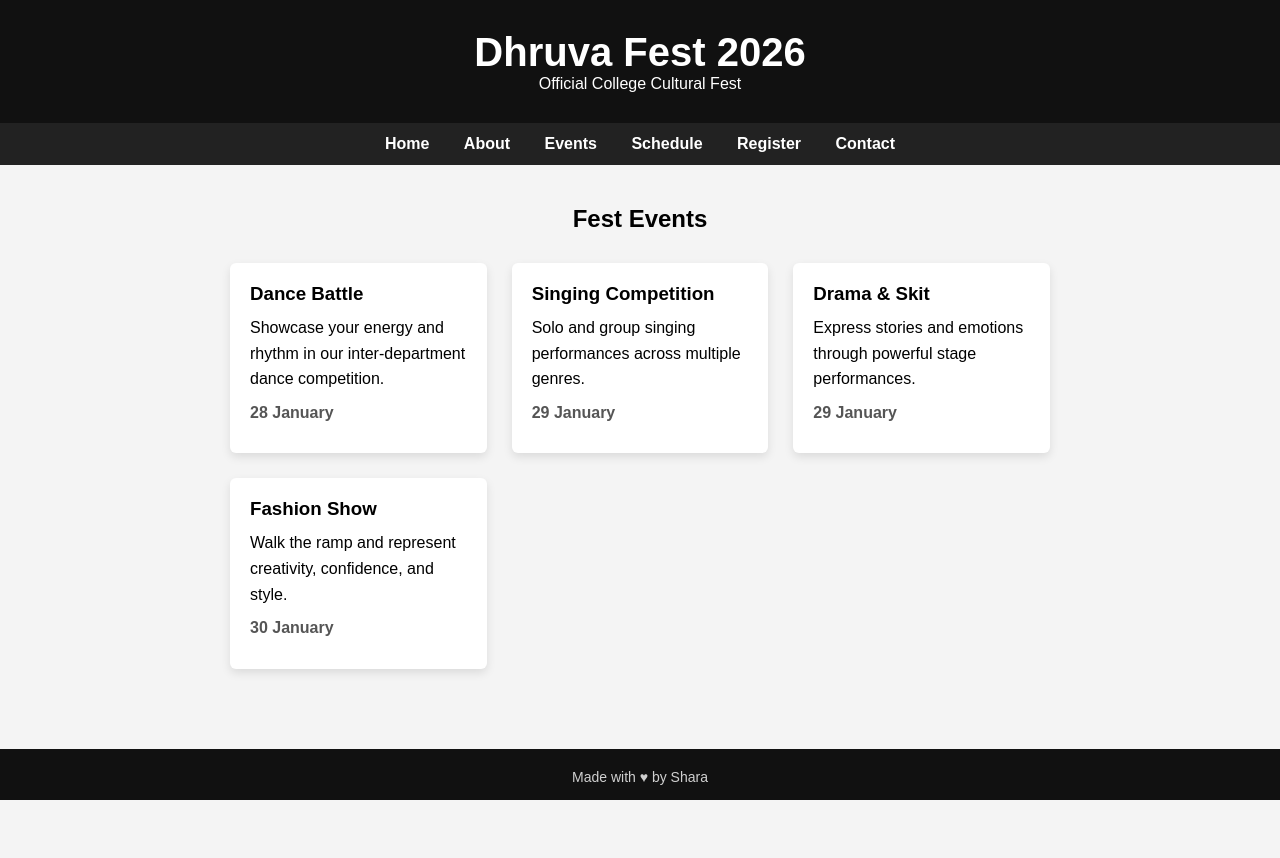
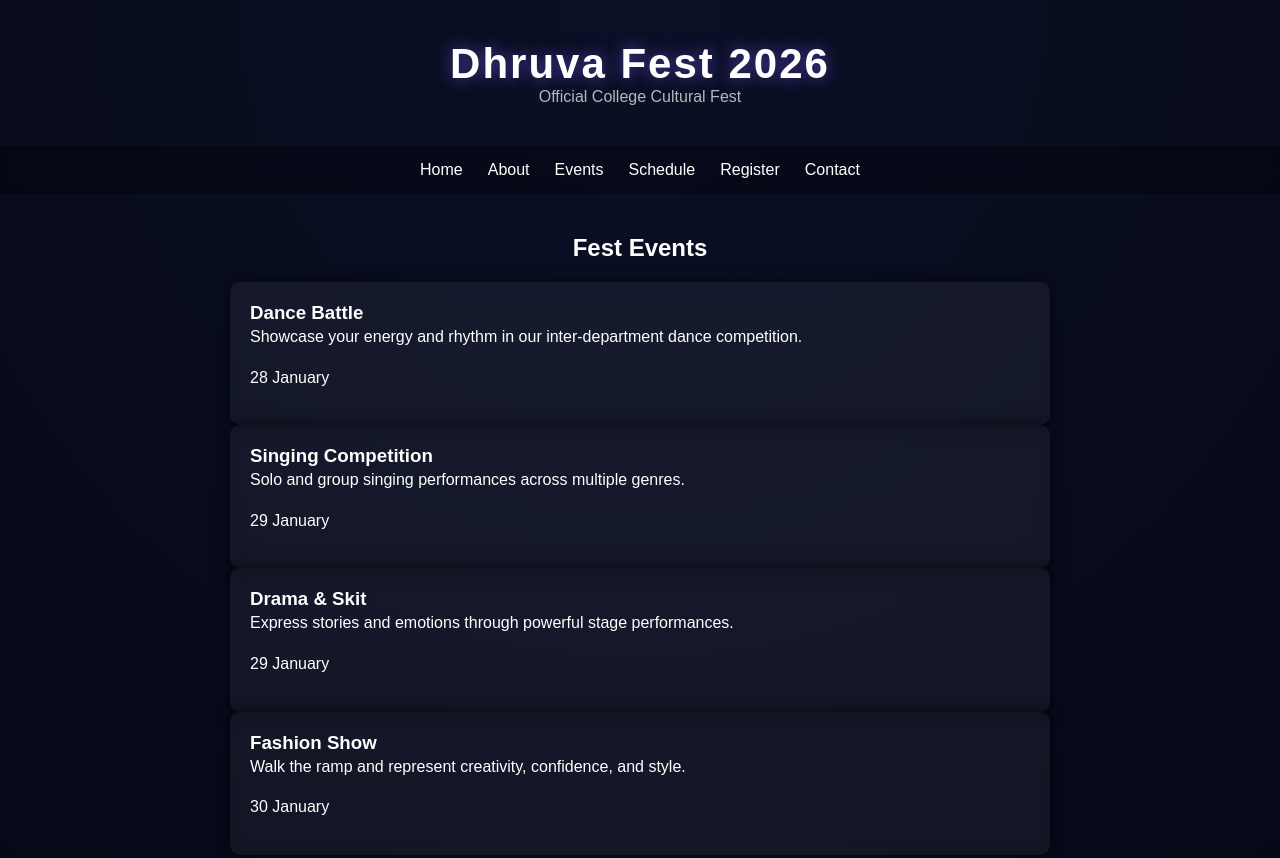
Before and after one commit to Shara26/dhruva-fest-website, a plain HTML site: page events.html in a window 1280 px wide. Shown: the top 858 px of the page. Before the commit the page ends 800 px from the top, so only its background shows below. Drawn offline with Linux system fonts and the light colour scheme.

Commit message:
Day 6: Introduced cosmic UI theme and visual enhancements

```diff
--- a/css/style.css
+++ b/css/style.css
@@ -1,3 +1,11 @@
+:root {
+    --bg-dark: #050816;
+    --bg-gradient: radial-gradient(circle at top, #0b1026, #050816);
+    --text-light: #ffffff;
+    --accent: #7f5cff;   /* cosmic purple */
+    --muted: rgba(255, 255, 255, 0.7);
+}
+
 * {
     margin: 0;
     padding: 0;
@@ -5,37 +13,58 @@
 }
 
 body {
+    margin: 0;
     font-family: Arial, Helvetica, sans-serif;
-    background-color: #f4f4f4;
+    background: var(--bg-gradient);
+    color: var(--text-light);
 }
 
 .header {
-    background-color: #111;
-    color: white;
     text-align: center;
-    padding: 30px 10px;
+    padding: 40px 10px;
 }
 
 .header h1 {
-    font-size: 40px;
+    font-size: 42px;
+    letter-spacing: 2px;
+    text-shadow: 0 0 15px rgba(127, 92, 255, 0.6);
+}
+
+.header p {
+    color: var(--muted);
 }
 
 
+
 .navbar {
-    background-color: #222;
-    text-align: center;
-    padding: 12px;
+    display: flex;
+    justify-content: center;
+    gap: 25px;
+    padding: 15px 0;
+    background: rgba(0, 0, 0, 0.3);
+    backdrop-filter: blur(8px);
 }
 
 .navbar a {
-    color: white;
+    color: var(--text-light);
     text-decoration: none;
-    margin: 0 15px;
-    font-weight: bold;
+    font-weight: 500;
+    position: relative;
 }
 
-.navbar a:hover {
-    text-decoration: underline;
+.navbar a::after {
+    content: "";
+    position: absolute;
+    left: 0;
+    bottom: -5px;
+    width: 0;
+    height: 2px;
+    background: var(--accent);
+    transition: width 0.3s ease;
+}
+
+.navbar a:hover::after {
+    width: 100%;
 }
 
 
@@ -58,9 +87,7 @@ body {
 }
 
 .hero {
-    height: 80vh;
-    background-color: #000;
-    color: white;
+    height: 85vh;
     display: flex;
     flex-direction: column;
     justify-content: center;
@@ -69,33 +96,39 @@ body {
 }
 
 .hero h2 {
-    font-size: 60px;
+    font-size: 70px;
     margin-bottom: 10px;
+    text-shadow: 0 0 20px rgba(127, 92, 255, 0.8);
 }
 
 .tagline {
     font-size: 20px;
+    color: var(--muted);
     margin-bottom: 8px;
 }
 
 .dates {
     font-size: 16px;
-    margin-bottom: 25px;
+    margin-bottom: 30px;
     opacity: 0.8;
 }
 
 .hero-btn {
-    padding: 12px 25px;
-    background-color: white;
-    color: black;
+    padding: 14px 32px;
+    border-radius: 30px;
+    background: var(--accent);
+    color: white;
     text-decoration: none;
     font-weight: bold;
-    border-radius: 4px;
+    box-shadow: 0 0 20px rgba(127, 92, 255, 0.7);
+    transition: transform 0.3s ease, box-shadow 0.3s ease;
 }
 
 .hero-btn:hover {
-    background-color: #ddd;
+    transform: translateY(-4px);
+    box-shadow: 0 0 30px rgba(127, 92, 255, 1);
 }
+
 
 .content {
     padding: 40px;
@@ -119,32 +152,20 @@ body {
     opacity: 0.8;
 }
 
-.events-grid {
-    display: grid;
-    grid-template-columns: repeat(auto-fit, minmax(250px, 1fr));
-    gap: 25px;
-    margin-top: 30px;
+.event-card {
+    background: rgba(255, 255, 255, 0.05);
+    padding: 20px;
+    border-radius: 10px;
+    backdrop-filter: blur(6px);
+    box-shadow: 0 0 15px rgba(0, 0, 0, 0.6);
+    transition: transform 0.3s ease, box-shadow 0.3s ease;
 }
 
-.event-card {
-    background-color: white;
-    padding: 20px;
-    border-radius: 6px;
-    box-shadow: 0 4px 10px rgba(0,0,0,0.1);
+.event-card:hover {
+    transform: translateY(-6px);
+    box-shadow: 0 0 25px rgba(127, 92, 255, 0.8);
 }
 
-.event-card h3 {
-    margin-bottom: 10px;
-}
-
-.event-card p {
-    margin-bottom: 8px;
-}
-
-.event-date {
-    font-weight: bold;
-    color: #555;
-}
 
 .schedule-table {
     width: 100%;
@@ -154,16 +175,35 @@ body {
 
 .schedule-table th,
 .schedule-table td {
-    border: 1px solid #ddd;
-    padding: 12px;
+    border: 1px solid rgba(255,255,255,0.2);
+    padding: 14px;
     text-align: center;
 }
 
+
 .schedule-table th {
-    background-color: #222;
+    background-color: rgba(0, 0, 0, 0.7);
+    color: white;
+    text-transform: uppercase;
+    letter-spacing: 1px;
+}
+
+
+.schedule-table tr:nth-child(odd) {
+    background-color: rgba(255, 255, 255, 0.05);
     color: white;
 }
 
+
 .schedule-table tr:nth-child(even) {
-    background-color: #f2f2f2;
+    background-color: rgba(255, 255, 255, 0.12);
+    color: white;
 }
+
+
+.footer {
+    text-align: center;
+    padding: 30px;
+    margin-top: 60px;
+    color: var(--muted);
+}
```
